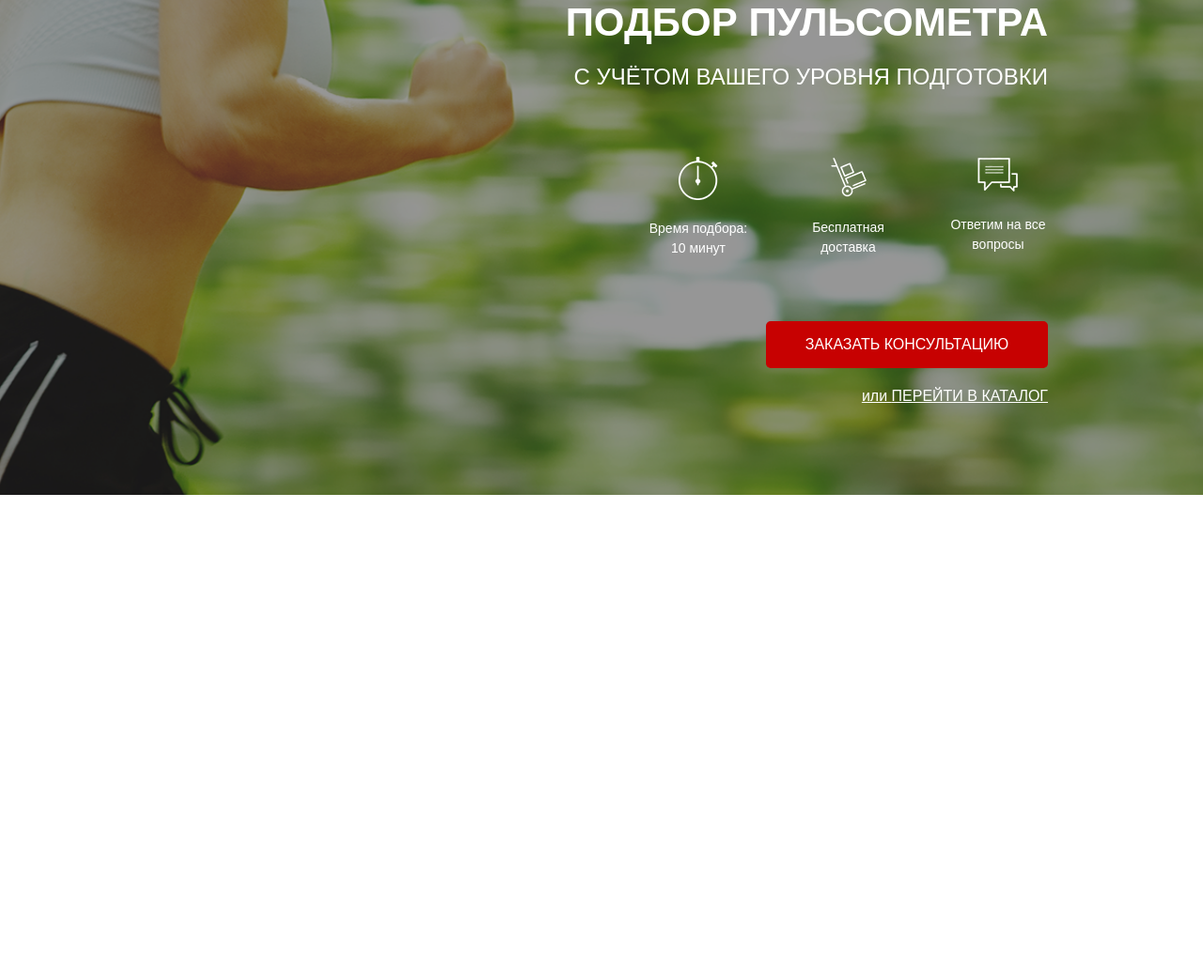
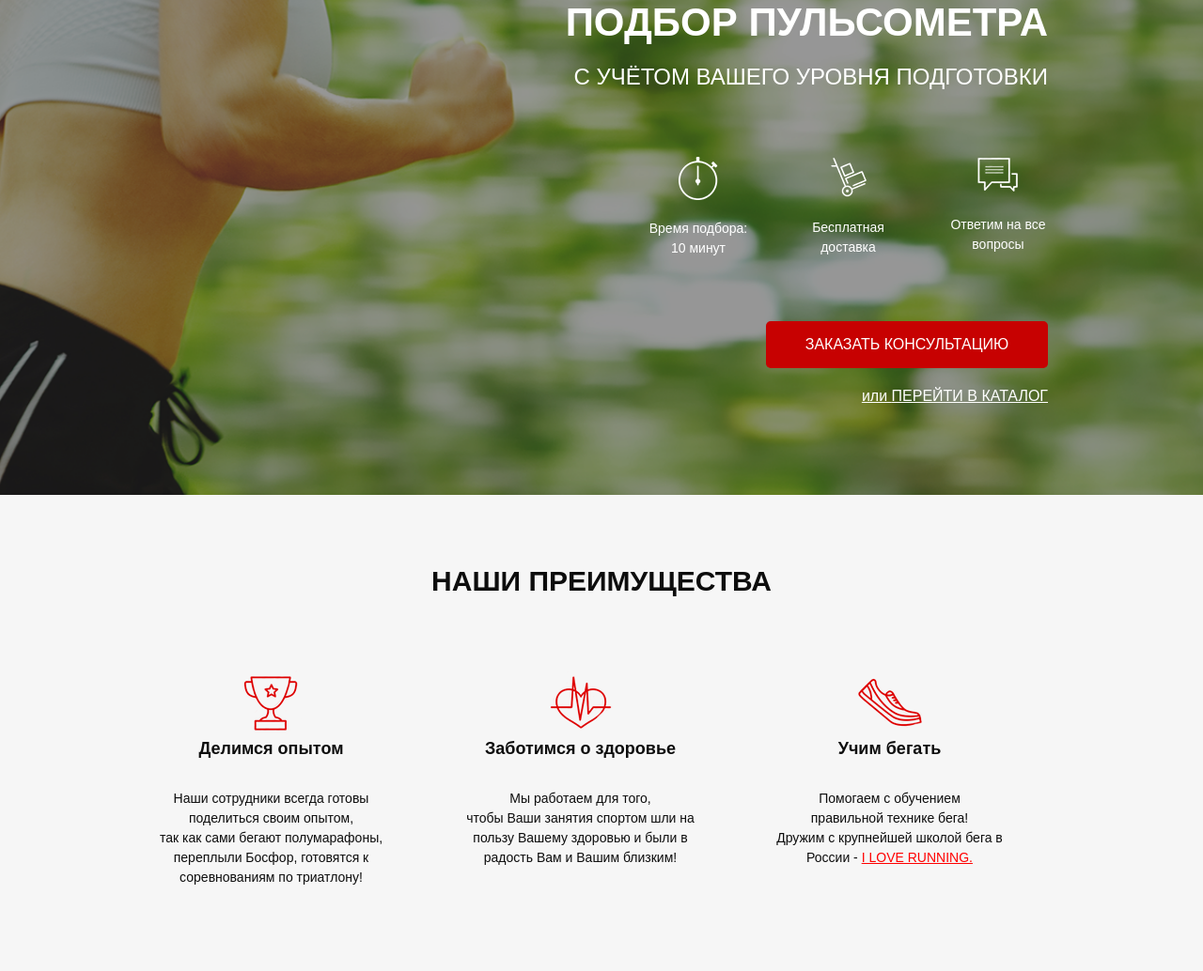
Before and after one commit to Konstantinys88/RunSmart, a website: page src/index.html in a window 1280 px wide. Shown: the part 165-1199 px from the top of the page at 94% size. Before the commit the page ends 800 px from the top, so only its background shows below. Drawn offline with Linux system fonts and the light colour scheme.

Commit message:
blocks_advantages

```diff
--- a/src/index.html
+++ b/src/index.html
@@ -30,7 +30,6 @@
             <div class="promo__wrapper">
                 <h1 class="promo__header">Подбор пульсометра</h1>
                 <h2 class="promo__subheader">с учётом Вашего уровня подготовки</h2>
-
                 <div class="promo__icons">
                     <div class="promo__icon">
                         <img src="img/time.png" alt="time">
@@ -53,9 +52,35 @@
                     или
                     <a href="#">ПЕРЕЙТИ В КАТАЛОГ</a>
                 </div>
-
             </div>
-
+        </div>
+    </div>
+    <div class="advantages">
+        <div class="container">
+            <h1 class="advantages__header">НАШИ ПРЕИМУЩЕСТВА</h1>
+            <div class="advantages__wrapper">
+                <div class="advantages__icons">
+                    <div class="advantages__icon">
+                        <img src="img/cup.png" alt="cup">
+                        <h2>Делимся опытом</h2>
+                        <h3>Наши сотрудники всегда готовы <br> поделиться своим опытом,<br>
+                            так как сами бегают полумарафоны,<br> переплыли Босфор, готовятся к<br> соревнованиям по триатлону!</h3>
+                    </div>
+                    <div class="advantages__icon">
+                        <img src="img/heart.png" alt="heart">
+                        <h2>Заботимся о здоровье</h2>
+                        <h3>Мы работаем для того,<br>
+                            чтобы Ваши занятия спортом шли на<br> пользу Вашему здоровью и были в<br> радость Вам и Вашим близким!</h3>
+                    </div>
+                    <div class="advantages__icon">
+                        <img src="img/shoe.png" alt="shoe">
+                        <h2>Учим бегать</h2>
+                        <h3>Помогаем с обучением<br>
+                            правильной технике бега! <br>
+                            Дружим с крупнейшей школой бега в<br> России - <a href="#">I LOVE RUNNING.</a></h3>
+                    </div>
+                </div>
+            </div>
         </div>
     </div>
 </body>
--- /dev/null
+++ b/src/sass/blocks/_advantages.scss
@@ -0,0 +1,42 @@
+.advantages {
+    min-height: 450px;
+    background-color: #f6f6f6;
+    padding: 69px 0 81px 0;
+    &__header {
+        text-align: center;
+        font-size: 30px;
+        font-weight: 700;
+        color: #0d0d0d;
+
+    }
+    &__wrapper {
+        display: flex;
+
+    }
+
+    &__icons {
+        width: 905px;
+        margin-top: 65px;
+        display: flex;
+        justify-content: space-between;
+    }
+    &__icon {
+        text-align: center;
+        h2 {
+            font-size: 18px;
+            font-weight: 700;
+            color: #0d0d0d;
+        }
+        h3 {
+            margin-top: 29px;
+            width: 247px;
+            font-size: 14px;
+            font-weight: 300;
+            color: #0d0d0d;
+        }
+        a {
+            text-decoration: underline;
+            color: #ff0000;
+        }
+    }
+}
--- a/src/sass/style.scss
+++ b/src/sass/style.scss
@@ -9,4 +9,5 @@
 @import 'blocks/promo';
 @import 'blocks/header';
 @import 'blocks/buttons';
+@import 'blocks/advantages';
 @import 'base/media';
```
Also changed, not shown: src/css/style.min.css, src/img/cup.png (added), src/img/heart.png (added), src/img/shoe.png (added).
